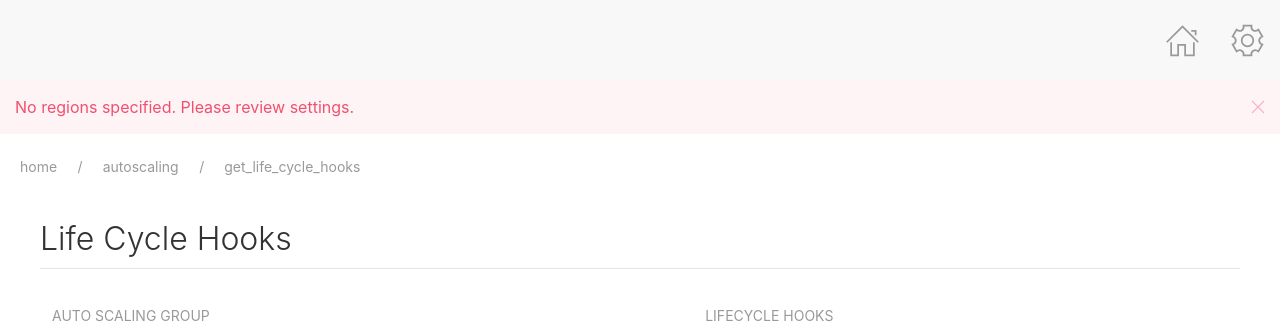
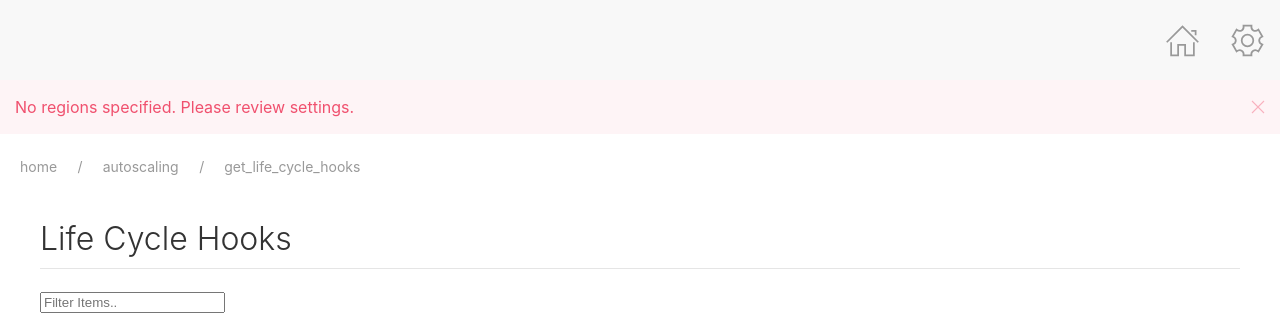
Before and after one commit to brianwalborn/cloud-browser, a Flask app: page /autoscaling/get_life_cycle_hooks in a window 1280 px wide. Shown: the top 333 px of the page. Run offline with Flask 2, Linux system fonts and the light colour scheme; data that the repository does not hold is empty.

Commit message:
Added live-filtering of table data with jQuery

```diff
--- a/cloud_browser/templates/layout.html
+++ b/cloud_browser/templates/layout.html
@@ -69,6 +69,20 @@
         }
     </script>
 
+    <script src="https://ajax.googleapis.com/ajax/libs/jquery/3.6.0/jquery.min.js"></script>
+    <script>
+        $(document).ready(function(){
+            $("<input id=\"filter-input\" type=\"text\" placeholder=\"Filter Items..\">").insertBefore(".uk-table")
+
+            $("#filter-input").on("keyup", function() {
+                var value = $(this).val().toLowerCase();
+                $(".uk-table tr").filter(function() {
+                    $(this).toggle($(this).text().toLowerCase().indexOf(value) > -1)
+                });
+            });
+        });
+    </script>
+
     {% block scripts %}
     {% endblock %}
 </html>
```
